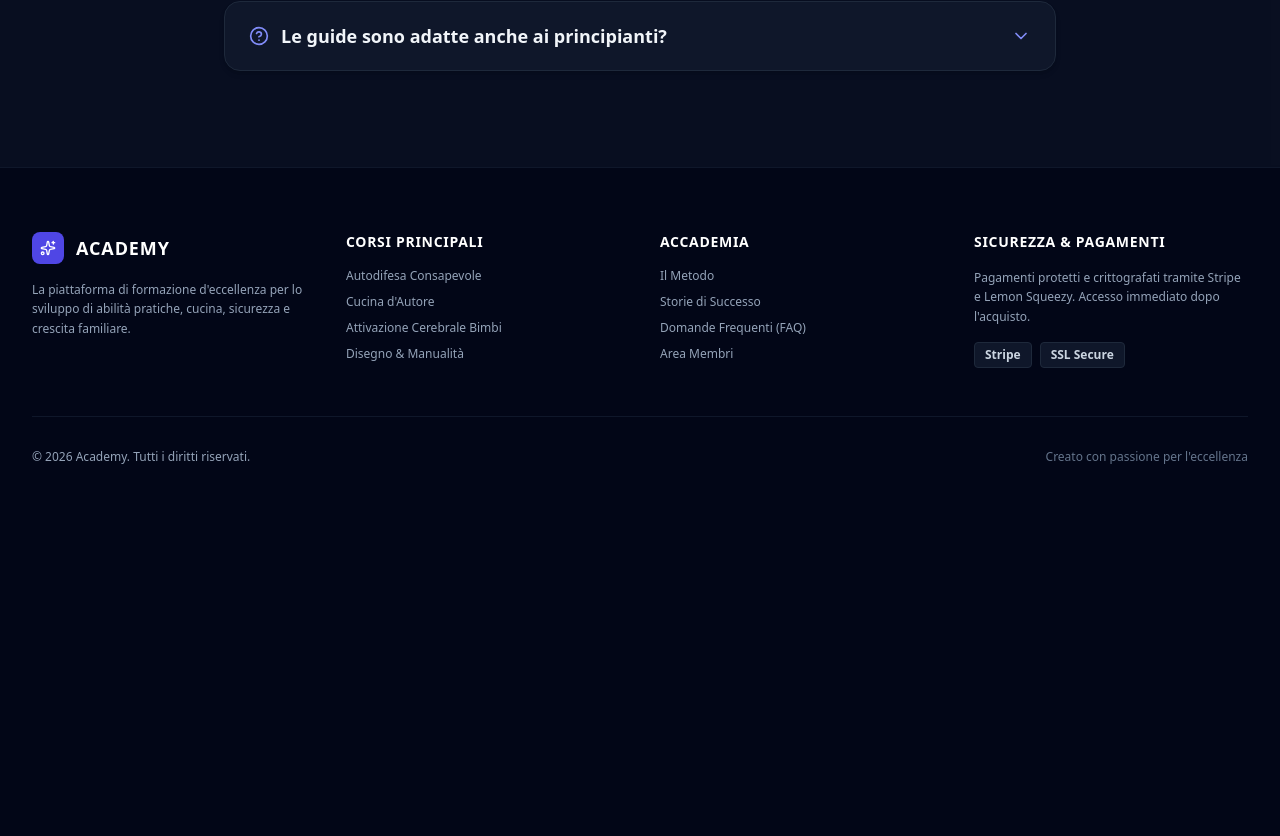
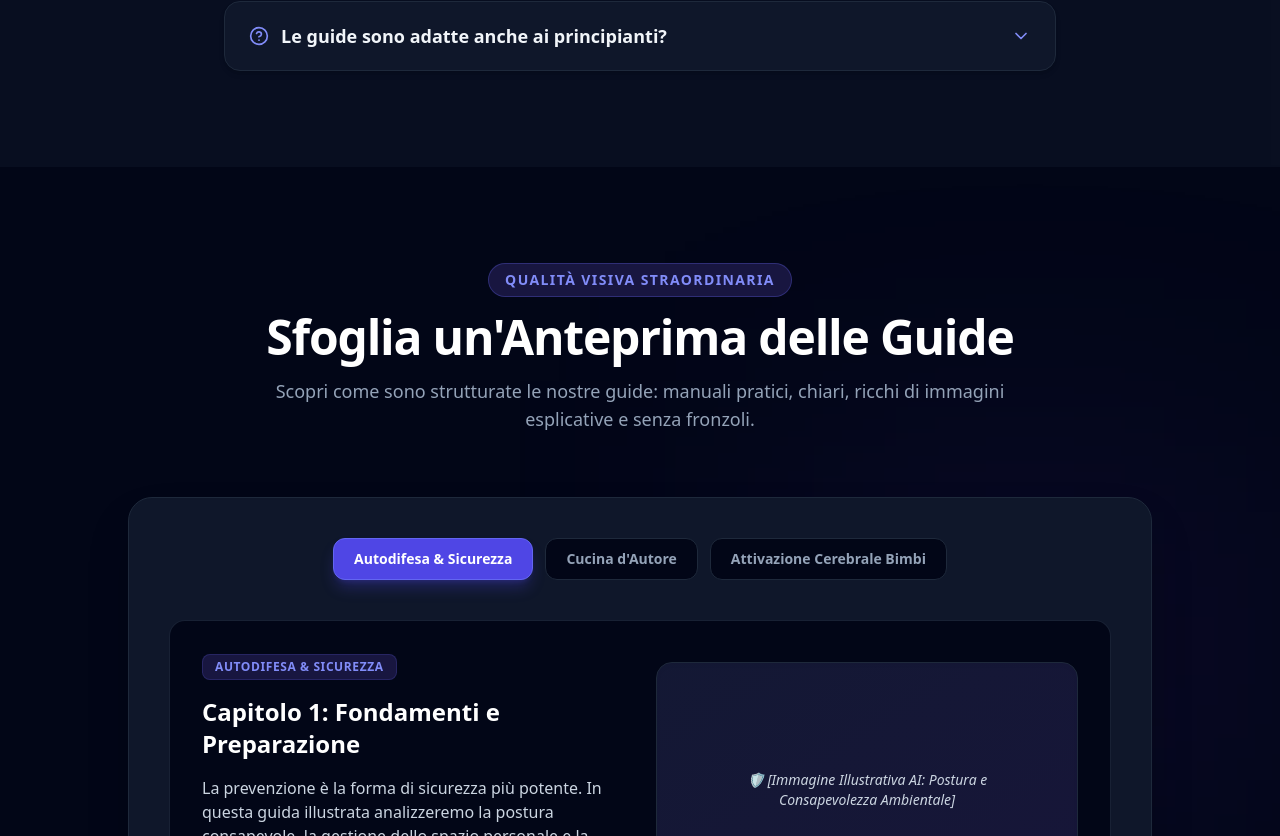
Before and after one commit to gargiuloluca/Imparaoggi, a React (Vite) app: page / in a window 1280 px wide. Shown: the part 5424-6260 px from the top of the page. Before the commit the page ends 5937 px from the top, so only its background shows below. Built offline with nearby package versions, Linux system fonts and the light colour scheme.

Commit message:
Add GuidePreview component to App

```diff
--- a/src/App.jsx
+++ b/src/App.jsx
@@ -7,6 +7,7 @@ import Method from './components/Method';
 import Testimonials from './components/Testimonials';
 import Courses from './components/Courses';
 import FAQ from './components/FAQ';
+import GuidePreview from './components/GuidePreview';
 import Footer from './components/Footer';
 import UserDashboard from './components/UserDashboard';
 
@@ -47,6 +48,7 @@ export default function App() {
       <Testimonials />
       <Courses />
       <FAQ />
+      <GuidePreview />
       <Footer />
     </div>
   );
```
